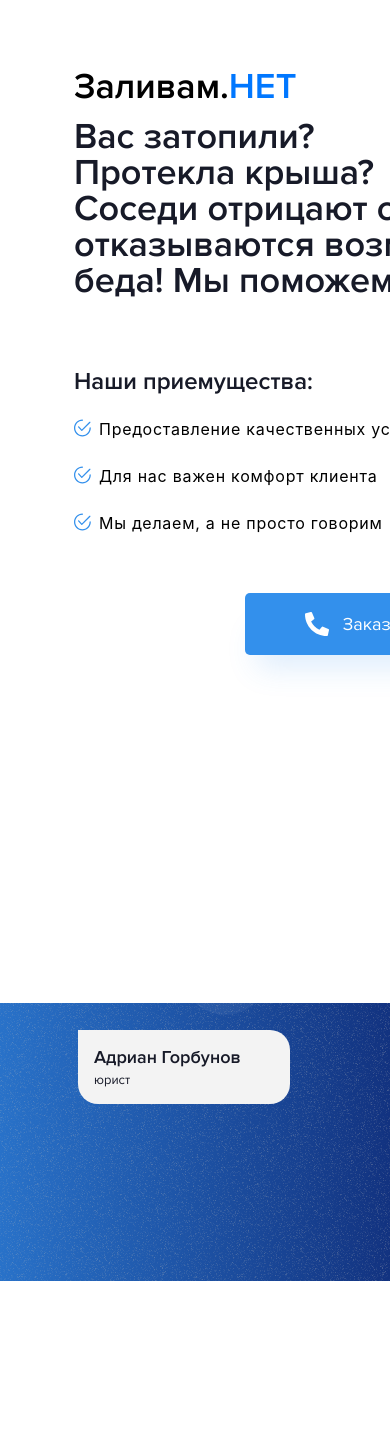
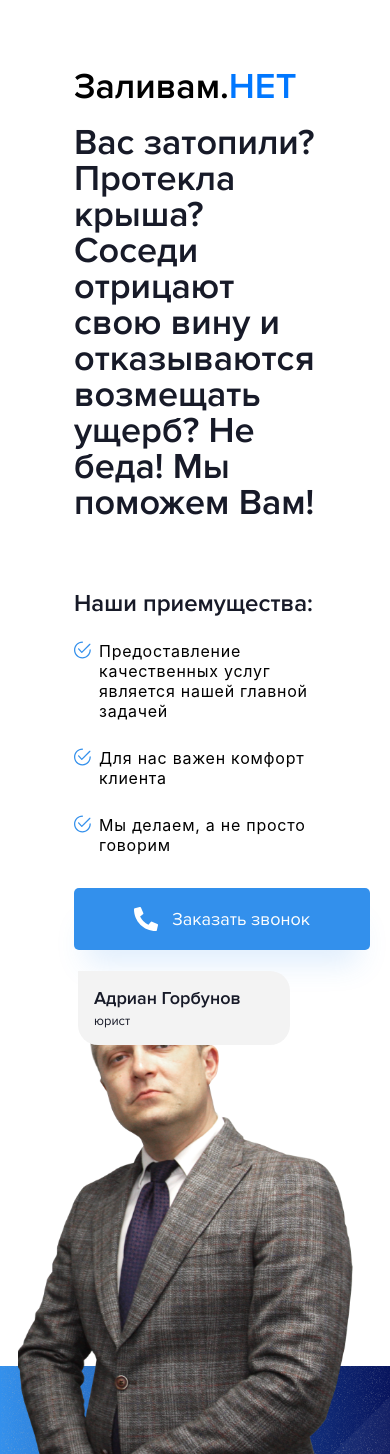
Before and after one commit to Photokub/zalivam-net, a React (Create React App) app: page / in a window 390 px wide. Before the commit the page ends 1281 px from the top, so only its background shows below. Built offline with nearby package versions, Linux system fonts and the light colour scheme.

Commit message:
Refactor: "Отладка верстки на брейкпоинте 984 (под планшет)"

```diff
--- a/src/components/Main/styles.module.css
+++ b/src/components/Main/styles.module.css
@@ -2,7 +2,7 @@
     height: 704px;
     z-index: 0;
     position: relative;
-    top:44px;
+    top: 44px;
     right: 11%;
 }
 
@@ -33,12 +33,8 @@
 .main__imageContainer {
     display: flex;
     align-self: flex-end;
-    /* overflow: hidden; */
     justify-content: start;
-    /* position: absolute; */
     position: relative;
-    /* bottom:0; */
-    /* top: 0; */
     right: 130px;
 }
 
@@ -61,9 +57,7 @@
 }
 
 .main__title {
-    /* max-width: 637px; */
     width: 637px;
-    /* margin: 0 0 100px 0; */
     color: var(--Text-bodyText, #171A28);
     font-variant-numeric: lining-nums proportional-nums;
     font-family: Proxima Nova;
@@ -77,7 +71,6 @@
 
 .main__subtitle {
     max-width: 522px;
-    /* max-width: 100%; */
     margin: 0 0 20px 0;
     color: var(--Text-bodyText, #171A28);
     font-variant-numeric: lining-nums proportional-nums;
@@ -113,8 +106,6 @@
     list-style-type: none;
     position: relative;
     list-style-position: inside;
-    position: relative;
-    /* padding-right: 20px; */
     letter-spacing: 0.75px;
     line-height: normal;
 }
@@ -154,33 +145,69 @@
     height: 24px;
 }
 
-@media screen and (max-width: 768px) {
+@media screen and (max-width: 1265px) {
+
+    .main__title {
+        width: 550px
+    }
+}
+
+@media screen and (max-width: 1140px) {
     #gorbunov__photo {
-        height: 504px;
-        top: 655px;
-        right: 35px;
-        object-fit: contain;
+        right: 20%;
+    }
+
+    .main__title {
+        width: 520px
+    }
+
+    .main__listitem{
+        max-width: 425px;
+    }
+}
+
+@media screen and (max-width: 984px) {
+    #gorbunov__photo {
+        height: 503px;
+        right: 0;
+        left: 25%;
+        top:32px;
     }
 
     #otinov__photo {
         height: 504px;
-        top: 655px;
-        left: 37px;
+        top: 32px;
+        left: 146px;
     }
 
     .main {
+        flex-direction: column;
         background-image: url("../../images/background-768.png");
-        background-position: bottom;
-        padding: 65px 74px 537px 74px;
+        background-position: 0 104%;
+        background-size: contain;
+        padding: 65px 74px 0 74px;
+    }
+
+    .main__textContainer{
+        margin-bottom: 0;
+    }
+
+    .main__imageContainer{
+        display: flex;
+        align-self: flex-end;
+        justify-content: start;
+        position: relative;
+        right: 130px;
     }
 
     .main__logo {
         font-size: 36px;
-        margin: 0 0 10px 0;
+        margin: 0 0 16px 0;
 
     }
 
     .main__title {
+        width:100%;
         font-size: 36px;
         line-height: 36px;
         margin: 0 0 68px 0;
@@ -191,11 +218,12 @@
     }
 
     .main__list {
-        margin: 0 0 33px 25px;
-        max-width: 660px;
+        max-width: 100%;
+        margin: 0 0 6px 25px;
     }
 
     .main__listitem {
+        max-width: 100%;
         padding: 0;
         margin: 0 0 27px 0;
     }
--- a/src/components/NameContainer/styles.module.css
+++ b/src/components/NameContainer/styles.module.css
@@ -33,6 +33,6 @@
 
 @media screen and (max-width: 768px){
     .nameContainer{
-        top: 1030px;
+        top: 115%;
     }
 }
```
